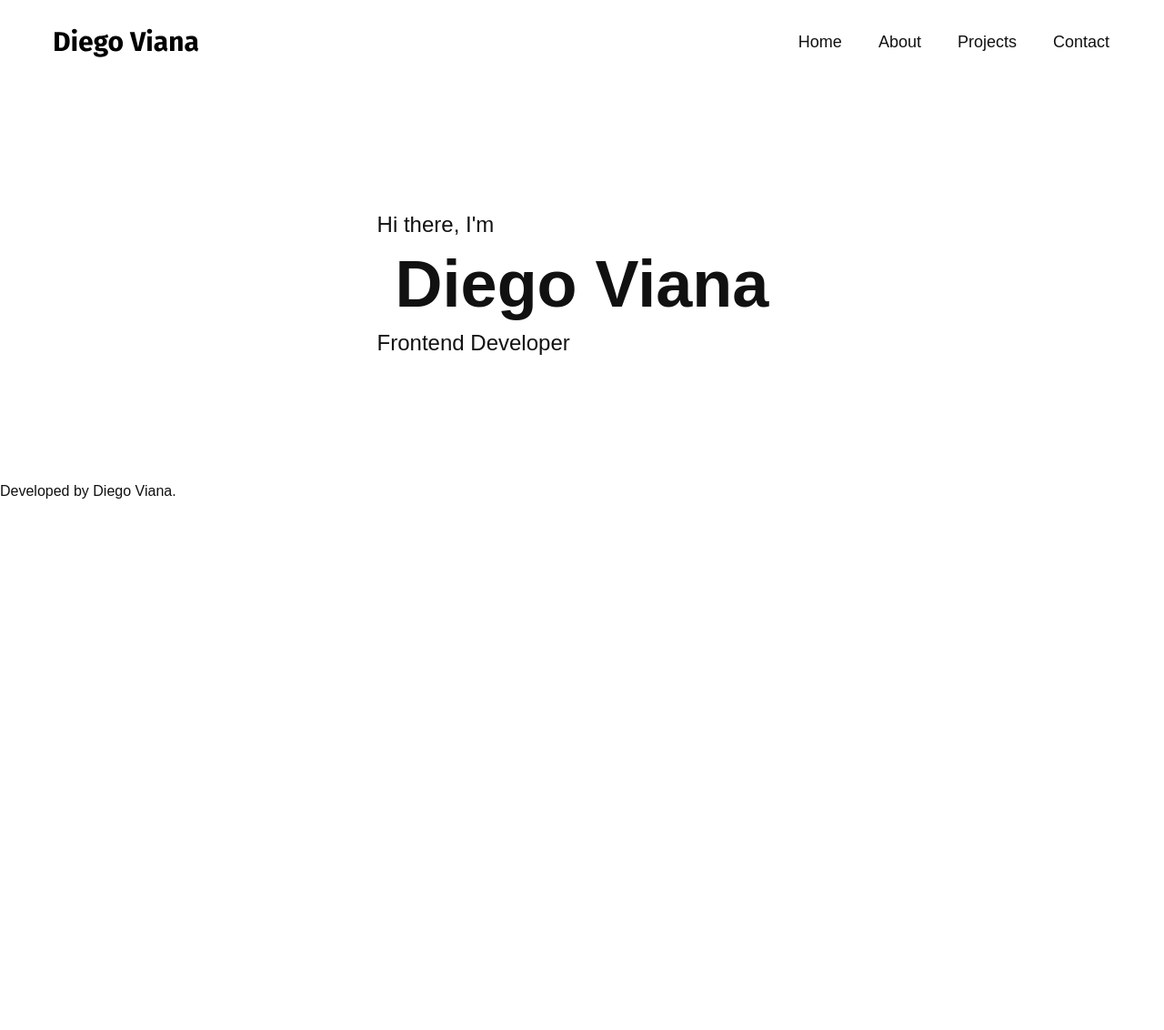
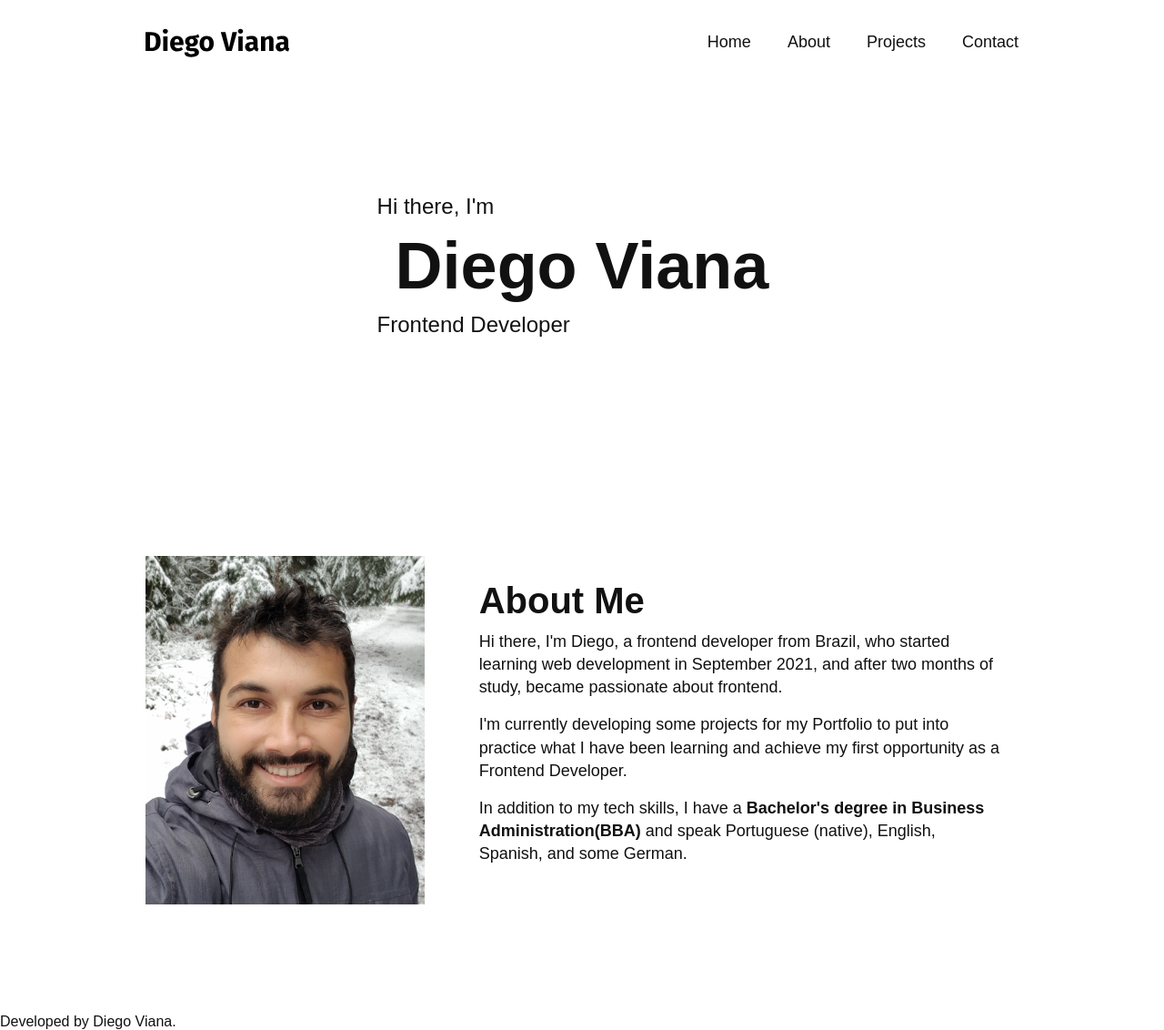
Before and after one commit to diegovianaf/portfolio, a plain HTML site: page index.html in a window 1280 px wide. Shown: the whole page at 91% size. Before the commit the page ends 800 px from the top, so only its background shows below. Drawn offline with Linux system fonts and the light colour scheme.

Commit message:
feat: add about section

```diff
--- /dev/null
+++ b/css/scss/_about.scss
@@ -0,0 +1,24 @@
+.about {
+  max-width: 960px;
+  padding: 120px 0;
+  display: grid;
+  grid-template-columns: 1fr 2fr;
+  align-items: center;
+  gap: 40px;
+  margin: 0 auto;
+
+  .about-bio {
+    padding: 0 20px;
+
+    h2 {
+      font-size: 2.5rem;
+      padding-bottom: 10px;
+    }
+
+    p {
+      font-size: 1.125rem;
+      line-height: 1.4;
+      margin-bottom: 1rem;
+    }
+  }
+}
--- a/css/scss/style.scss
+++ b/css/scss/style.scss
@@ -1,3 +1,4 @@
 @import 'globals';
 @import 'header';
 @import 'home';
+@import 'about';
--- a/index.html
+++ b/index.html
@@ -15,19 +15,36 @@
     <a href="./"><img src="./img/diegoviana.svg" alt="Diego" width="159" height="32"></a>
     <nav>
       <ul class="navbar">
-        <li><a href="">Home</a></li>
-        <li><a href="">About</a></li>
+        <li><a href="#">Home</a></li>
+        <li><a href="#about">About</a></li>
         <li><a href="">Projects</a></li>
         <li><a href="">Contact</a></li>
       </ul>
     </nav>
   </header>
   <main>
-    <section class="home">
+    <section class="home" id="home">
       <div class="home-intro">
         <p>Hi there, I'm</p>
         <h1>Diego Viana</h1>
         <p>Frontend Developer</p>
+      </div>
+    </section>
+    <section class="about" id="about">
+      <div class="about-img">
+        <img src="./img/profile-pic.jpg" alt="A photo of me, smiling, during a walk in the snow">
+      </div>
+      <div class="about-bio">
+        <h2>About Me</h2>
+        <p>
+          Hi there, I'm Diego, a frontend developer from Brazil, who started learning web development in September 2021, and after two months of study, became passionate about frontend.
+        </p>
+        <p>
+          I'm currently developing some projects for my Portfolio to put into practice what I have been learning and achieve my first opportunity as a Frontend Developer.
+        </p>
+        <p>
+          In addition to my tech skills, I have a <strong>Bachelor's degree in Business Administration(BBA)</strong> and speak Portuguese (native), English, Spanish, and some German.
+        </p>
       </div>
     </section>
   </main>
```
Also changed, not shown: css/style.css, 1 other file.
